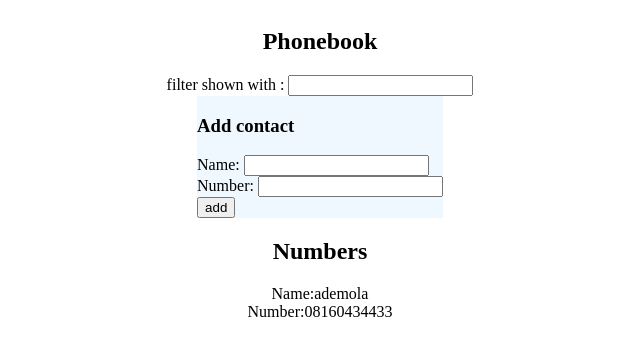
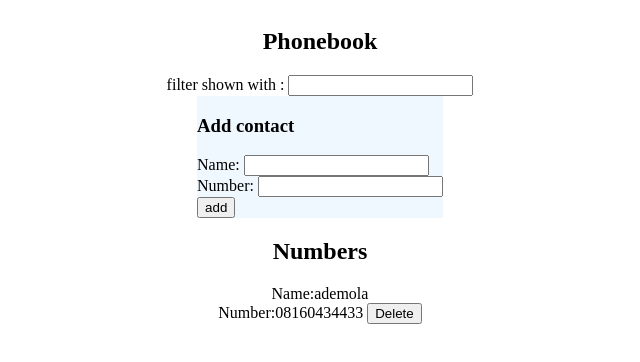
Before and after one commit to Ademola101/PhoneBook, a React (Create React App) app: page / in a window 1280 px wide. Shown: the top 362 px of the page, without its empty margins (320-960 px from the left). Built offline with nearby package versions, Linux system fonts and the light colour scheme; data requests are answered from the project's data file.

Commit message:
delete works

```diff
--- a/db.json
+++ b/db.json
@@ -3,7 +3,8 @@
   "phonebook": [
     {
       "name": "ademola",
-      "number": "08160434433"
+      "number": "08160434433",
+      "id" : 1
     }
   ]
 }
--- a/src/App.js
+++ b/src/App.js
@@ -5,15 +5,16 @@ import Form from "./components/Form";
 import Input from "./components/Input";
 import { AppStyle } from "./components/styles/App.styles";
 import { Formstyle } from "./components/styles/Form.styles";
-import axios from "axios";
+import Button from "./components/Button";
 import {useEffect} from "react"
 import PhoneServices from "./services/PhoneServices";
+import axios from "axios";
 
 function App() {
 
   const [Person, setPerson] = useState([])
 
-  const [newName, setNewName] = useState( {name: "", number:""})
+  const [newName, setNewName] = useState( {name: "", number:"", id: 0})
 
   const [filter, setFilter] = useState("")
 
@@ -55,6 +56,16 @@ else{
     person.name.toLocaleLowerCase().startsWith(filter.toLocaleLowerCase()))
 
 
+const Delete = (id) =>{
+
+  console.log(`Delete ${id} of phone`);
+const phone = Person.find((person) => person.id === id);
+axios.delete(`http://localhost:3001/phonebook/${id}`).then((response) => {
+  console.log(response);
+})
+};
+
+
 
   return (<AppStyle>
 
@@ -70,7 +81,7 @@ Number: <Input type= "number" value={newName.number}  onChange = {(e) => setNewN
 
 <h2>Numbers</h2>
       {PersonToShow.map((person) =>
-      <Phone key={person.id} person={person}/>
+      <Phone key={person.id} person={person}> <Button Delete={() => Delete(person.id)}/> </Phone>
 
       )}
 
--- /dev/null
+++ b/src/components/Button.jsx
@@ -0,0 +1,13 @@
+import React from 'react';
+
+const Button = ({Delete}) => {
+  return (
+
+    <button onClick={Delete}>
+
+Delete
+    </button>
+    );
+}
+
+export default Button;
--- a/src/components/Phone.jsx
+++ b/src/components/Phone.jsx
@@ -1,6 +1,6 @@
 import React from 'react'
 
-export default function Phone({person}) {
+export default function Phone({person,children}) {
   return ( <>
     <div> Name:
 
@@ -8,7 +8,7 @@ export default function Phone({person}) {
     </div>
 <div>
 Number:
-  {person.number}
+  {person.number}  {children}
 </div>
     </>
   )
```
